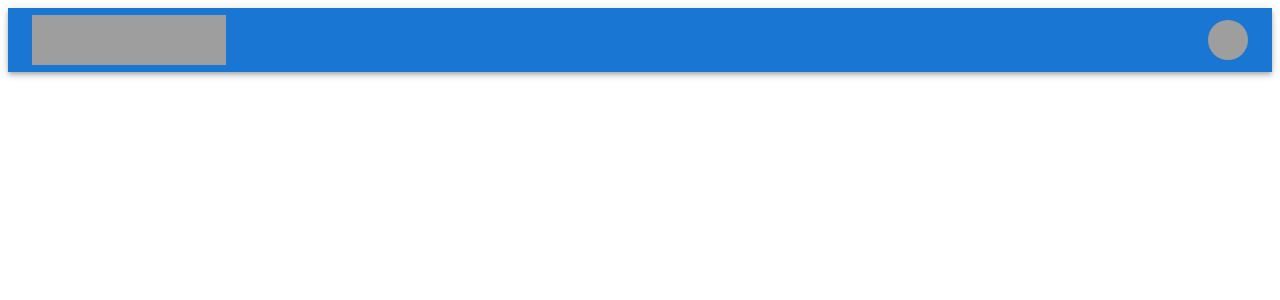
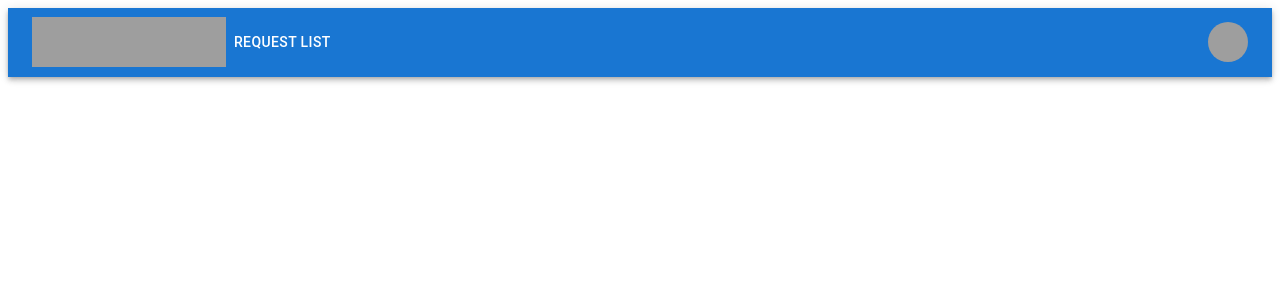
Before and after one commit to gtchiudi/ct-scheduling, a React (Vite) app: page / in a window 1280 px wide. Shown: the top 300 px of the page. Built offline with nearby package versions, Linux system fonts and the light colour scheme; grey boxes are pictures that could not be loaded.

Commit message:
Added linking to header

```diff
--- a/package.json
+++ b/package.json
@@ -18,13 +18,13 @@
     "@tanstack/react-query": "^4.32.0",
     "dayjs": "^1.11.9",
     "react": "^18.2.0",
-    "react-dom": "^18.2.0",
-    "react-router-dom": "^6.15.0"
+    "react-dom": "^18.2.0"
   },
   "devDependencies": {
     "@types/react": "^18.2.14",
     "@types/react-dom": "^18.2.6",
     "@vitejs/plugin-react": "^4.0.0",
+    "react-router-dom": "^6.15.0",
     "vite": "^4.4.0"
   }
 }
--- a/src/components/HeaderBar.jsx
+++ b/src/components/HeaderBar.jsx
@@ -1,4 +1,5 @@
 import React from "react";
+import { Link } from "react-router-dom";
 import {
   AppBar,
   Box,
@@ -14,7 +15,14 @@ import {
 } from "@mui/material";
 import MenuIcon from "@mui/icons-material/Menu";
 
-const pages = [];
+// Add Links to header here using same format as Request List
+// This is the only part that needs modified to change the header links
+// text: <== This changes what actual text displays
+// href: <== This changes what the header button links to
+// All of this is the same for the 'Settings' menu
+const pages = [
+  {text: "Request List", href: "/RequestList"}
+];
 const settings = ["Account", "Settings", "Logout"];
 
 function HeaderBar() {
@@ -28,6 +36,7 @@ function HeaderBar() {
     setAnchorElUser(event.currentTarget);
   };
   const handleCloseNavMenu = () => {
+
     setAnchorElNav(null);
   };
   const handleCloseUserMenu = () => {
@@ -75,7 +84,9 @@ function HeaderBar() {
             >
               {pages.map((page) => (
                 <MenuItem key={page} onClick={handleCloseNavMenu}>
-                  <Typography textAlign="center">{page}</Typography>
+                  <Typography textAlign="center">
+                      {page.text}
+                  </Typography>
                 </MenuItem>
               ))}
             </Menu>
@@ -86,9 +97,10 @@ function HeaderBar() {
               <Button
                 key={page}
                 onClick={handleCloseNavMenu}
+                href = {page.href}
                 sx={{ my: 2, color: "white", display: "block" }}
               >
-                {page}
+                {page.text}
               </Button>
             ))}
           </Box>
```
Also changed, not shown: 1 other file (tests, documents, lock files or other folders).
